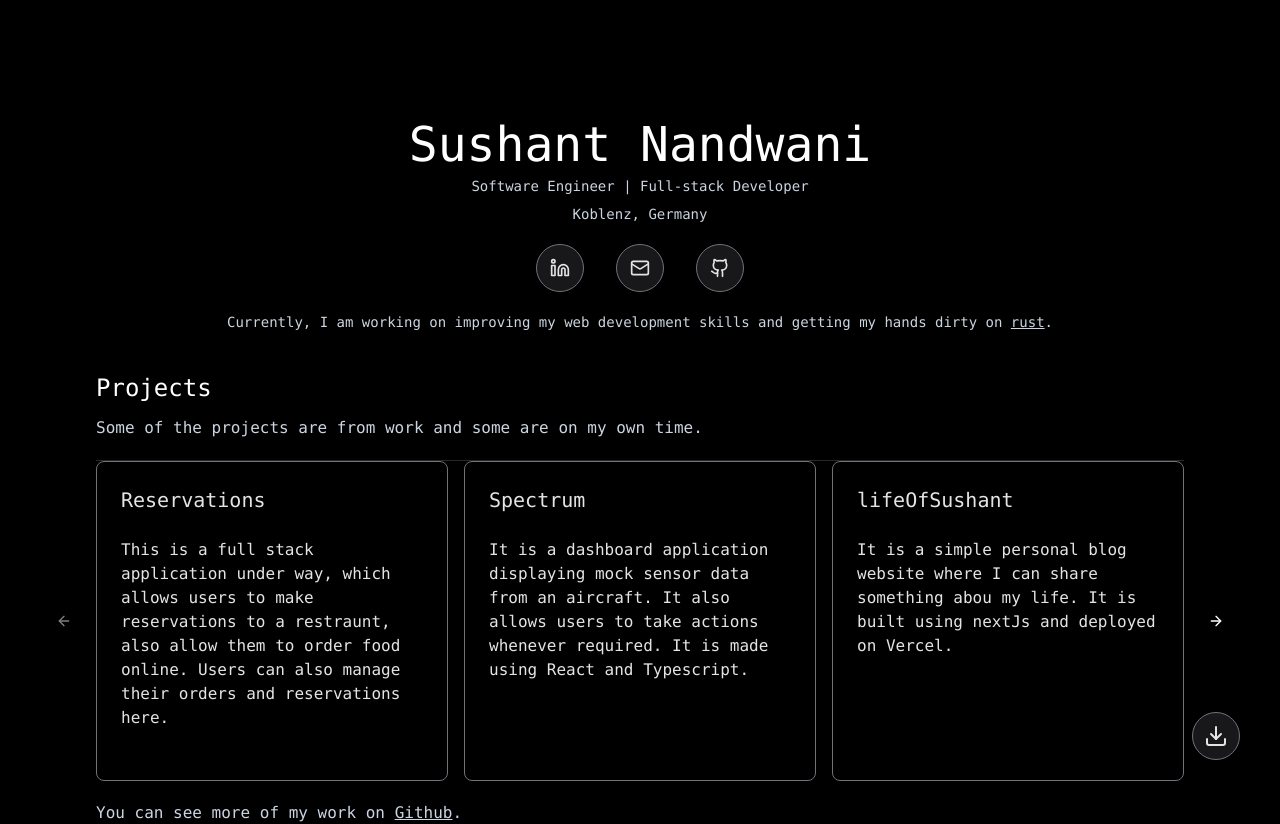
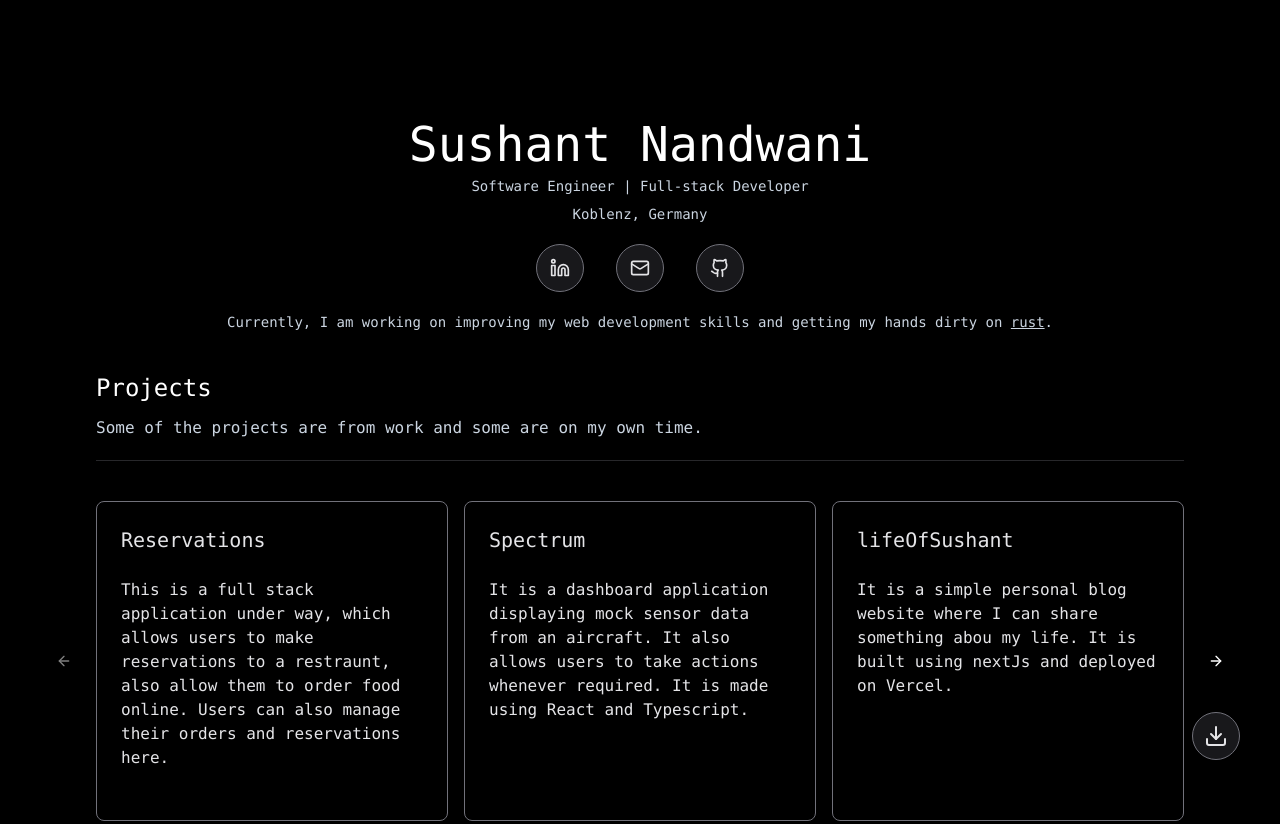
Before and after one commit to sushantn16/portfolio, a Next.js app: page / in a window 1280 px wide. Shown: the top 824 px of the page. Built offline with nearby package versions, Linux system fonts and the light colour scheme.

Commit message:
Update page.tsx

```diff
--- a/src/app/page.tsx
+++ b/src/app/page.tsx
@@ -116,7 +116,7 @@ export default function Home() {
         <p className="text-2xl">Projects</p>
         <p className="text-slate-300 mt-3">Some of the projects are from work and some are on my own time.</p>
         <div className="w-full h-px bg-zinc-800 mt-5" />
-          <Carousel className="">
+          <Carousel className="mt-10">
             <CarouselContent>
               {projects.map((project, i) =>
                 <CarouselItem className="md:basis-1/3" key={i}>
```
